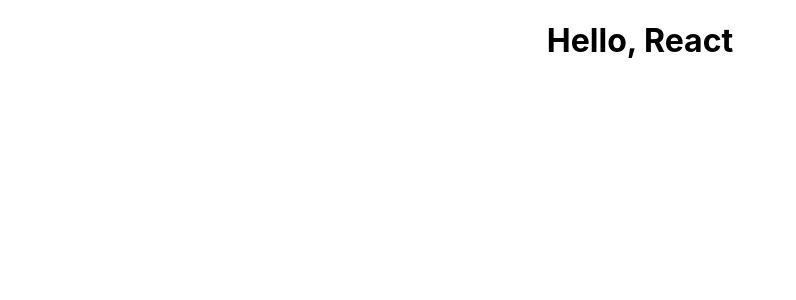
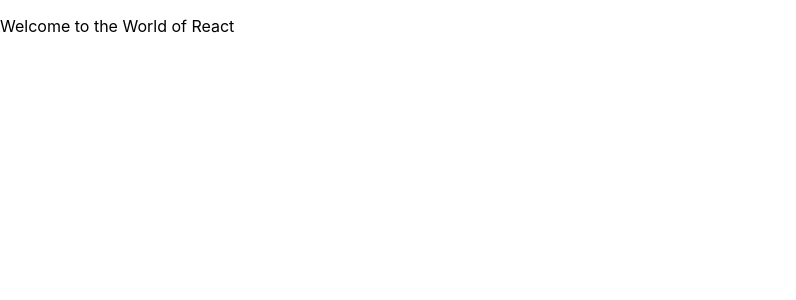
Before and after one commit to bhandaripraj7/week1.1, a React (Create React App) app: page / in a window 1280 px wide. Shown: the top 300 px of the page, without its empty margins (0-796 px from the left). Built offline with nearby package versions, Linux system fonts and the light colour scheme.

Commit message:
react practice week1.2

```diff
--- a/src/App.js
+++ b/src/App.js
@@ -1,6 +1,20 @@
+/* Basic React Component Exercises
+These exercises are aimed to practice basic JSX use in a single component or in a single file. No need to import or
+ export anything yet.
+Exercise 2: Create a function called `getGreeting` that returns a greeting message saying ‘Welcome to the World
+of React’. Use the function as JSX expression as follows:
+<p>{getGreeting()}</p>; */
+
 import React from 'react';
-import './App.css';
-function App() {
-  return <h1 align="center">Hello, React</h1>
+
+function getGreeting() {
+  return 'Welcome to the World of React';
 }
-export default App;
+
+function GreetingComponent() {
+  return (
+    <p>{getGreeting()}</p>
+  );
+}
+
+export default GreetingComponent;
```
Also changed, not shown: 1 other file (tests, documents, lock files or other folders).
